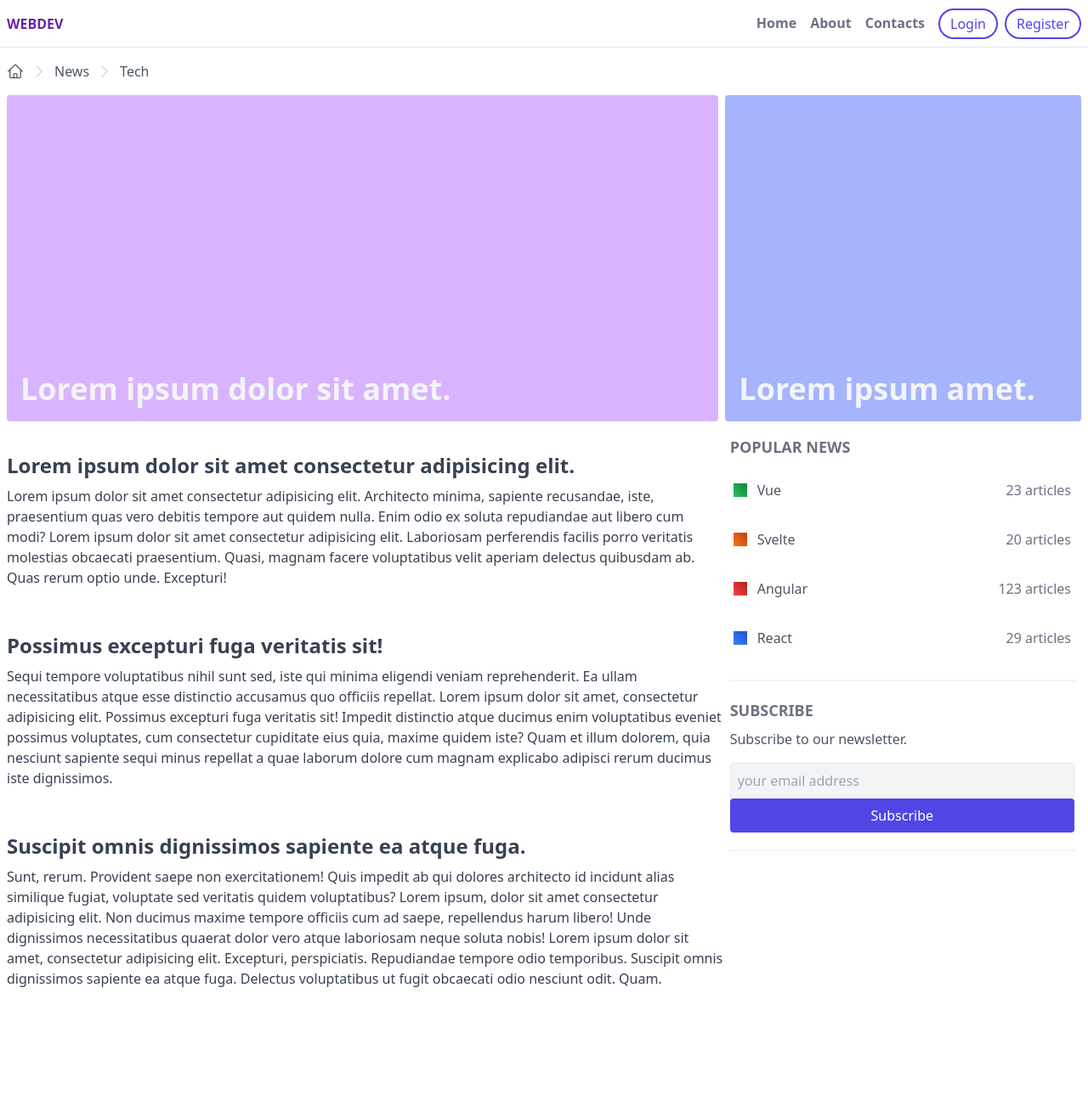
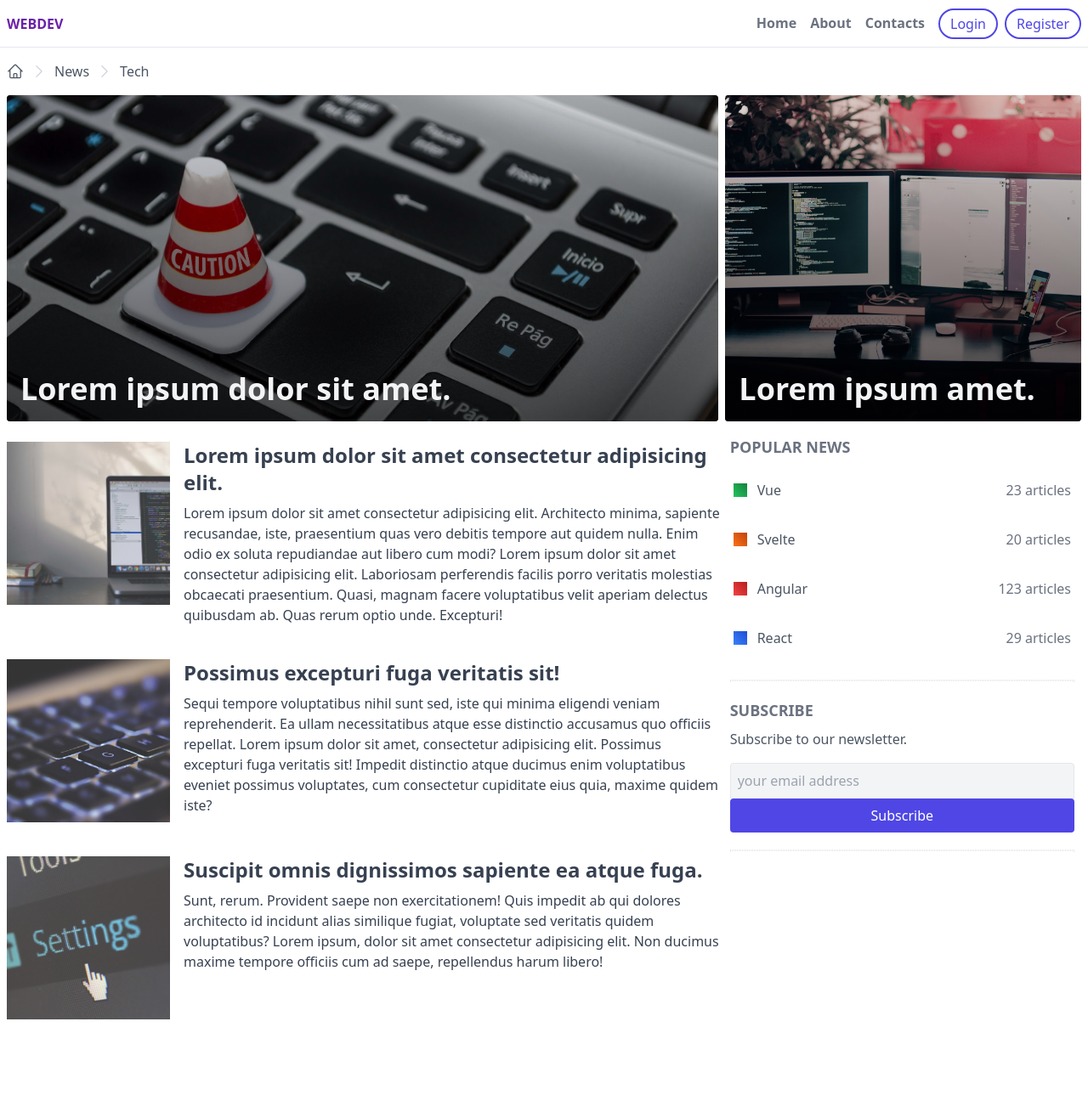
Before and after one commit to varlog762/tailwindcss-webdev, a website: page index.html in a window 1280 px wide. Shown: the top 1289 px of the page at 85% size. Drawn offline with Linux system fonts and the light colour scheme.

Commit message:
feat: add lesson-12 (Images) code

```diff
--- a/index.html
+++ b/index.html
@@ -63,12 +63,16 @@
     <!-- banners -->
     <section class="px-2 lg:flex lg:space-x-2">
       <a href="#" class="w-full lg:w-2/3 bg-purple-300 h-96 mb-4 relative rounded inline-block overflow-hidden">
+        <div class="absolute left-0 top-0 w-full h-full z-10 bg-gradient-to-b from-black/10 to-black/70"></div>
+        <img class="absolute left-0 top-0 w-full h-full z-0 object-cover" src="/public/images/img-1.jpg" alt="news">
         <div class="p-4 absolute bottom-0 z-20">
           <h2 class="text-4xl font-semibold text-gray-100 leading-tight">Lorem ipsum dolor sit amet.</h2>
         </div>
       </a>
 
       <a href="#" class="w-full lg:w-1/3 bg-indigo-300 h-96 mb-4 relative rounded inline-block overflow-hidden">
+        <div class="absolute left-0 top-0 w-full h-full z-10 bg-gradient-to-b from-black/10 to-black/70"></div>
+        <img class="absolute left-0 top-0 w-full h-full z-0 object-cover" src="/public/images/img-2.jpg" alt="news">
         <div class="p-4 absolute bottom-0 z-20">
           <h2 class="text-4xl font-semibold text-gray-100 leading-tight">Lorem ipsum amet.</h2>
         </div>
@@ -80,10 +84,11 @@
       <div class="w-full lg:w-2/3">
         <!-- post cards -->
         <section class="py-2">
-          <a class="block mb-10" href="#">
+          <a class="block w-full lg:flex mb-10" href="#">
+            <img class="w-full lg:w-48 h-48 opacity-80 object-cover lg:mr-4" src="/public/images/img-3.jpg" alt="post">
             <div class="flex">
               <div>
-                <h3 class="mt-3 mb-2 font-bold text-gray-700 text-2xl">
+                <h3 class="mt-3 lg:mt-0 mb-2 font-bold text-gray-700 text-2xl">
                   Lorem ipsum dolor sit amet consectetur adipisicing elit.
                 </h3>
                 <p class="text-gray-700">
@@ -97,10 +102,11 @@
             </div>
           </a>
 
-          <a class="block mb-10" href="#">
+          <a class="block w-full lg:flex mb-10" href="#">
+            <img class="w-full lg:w-48 h-48 opacity-80 object-cover lg:mr-4" src="/public/images/img-4.jpg" alt="post">
             <div class="flex">
               <div>
-                <h3 class="mt-3 mb-2 font-bold text-gray-700 text-2xl">
+                <h3 class="mt-3 lg:mt-0 mb-2 font-bold text-gray-700 text-2xl">
                   Possimus excepturi fuga veritatis sit!
                 </h3>
                 <p class="text-gray-700">
@@ -109,32 +115,23 @@
                   consectetur adipisicing elit. Possimus excepturi fuga veritatis sit! Impedit distinctio atque ducimus
                   enim
                   voluptatibus eveniet possimus voluptates, cum consectetur cupiditate eius quia, maxime quidem iste?
-                  Quam
-                  et illum dolorem, quia nesciunt sapiente sequi minus repellat a quae laborum dolore cum magnam
-                  explicabo
-                  adipisci rerum ducimus iste dignissimos.
                 </p>
               </div>
             </div>
           </a>
 
-          <a class="block mb-10" href="#">
+          <a class="block w-full lg:flex mb-10" href="#">
+            <img class="w-full lg:w-48 h-48 opacity-80 object-cover lg:mr-4" src="/public/images/img-5.jpg" alt="post">
             <div class="flex">
               <div>
-                <h3 class="mt-3 mb-2 font-bold text-gray-700 text-2xl">
+                <h3 class="mt-3 lg:mt-0 mb-2 font-bold text-gray-700 text-2xl">
                   Suscipit omnis dignissimos sapiente ea atque fuga.
                 </h3>
                 <p class="text-gray-700">
                   Sunt, rerum. Provident saepe non exercitationem! Quis impedit ab qui dolores architecto id incidunt
                   alias
                   similique fugiat, voluptate sed veritatis quidem voluptatibus? Lorem ipsum, dolor sit amet consectetur
-                  adipisicing elit. Non ducimus maxime tempore officiis cum ad saepe, repellendus harum libero! Unde
-                  dignissimos necessitatibus quaerat dolor vero atque laboriosam neque soluta nobis! Lorem ipsum dolor
-                  sit
-                  amet, consectetur adipisicing elit. Excepturi, perspiciatis. Repudiandae tempore odio temporibus.
-                  Suscipit
-                  omnis dignissimos sapiente ea atque fuga. Delectus voluptatibus ut fugit obcaecati odio nesciunt odit.
-                  Quam.
+                  adipisicing elit. Non ducimus maxime tempore officiis cum ad saepe, repellendus harum libero!
                 </p>
               </div>
             </div>
```
Also changed, not shown: public/images/img-1.jpg (added), public/images/img-2.jpg (added), public/images/img-3.jpg (added), public/images/img-4.jpg (added), public/images/img-5.jpg (added), public/styles.css.
